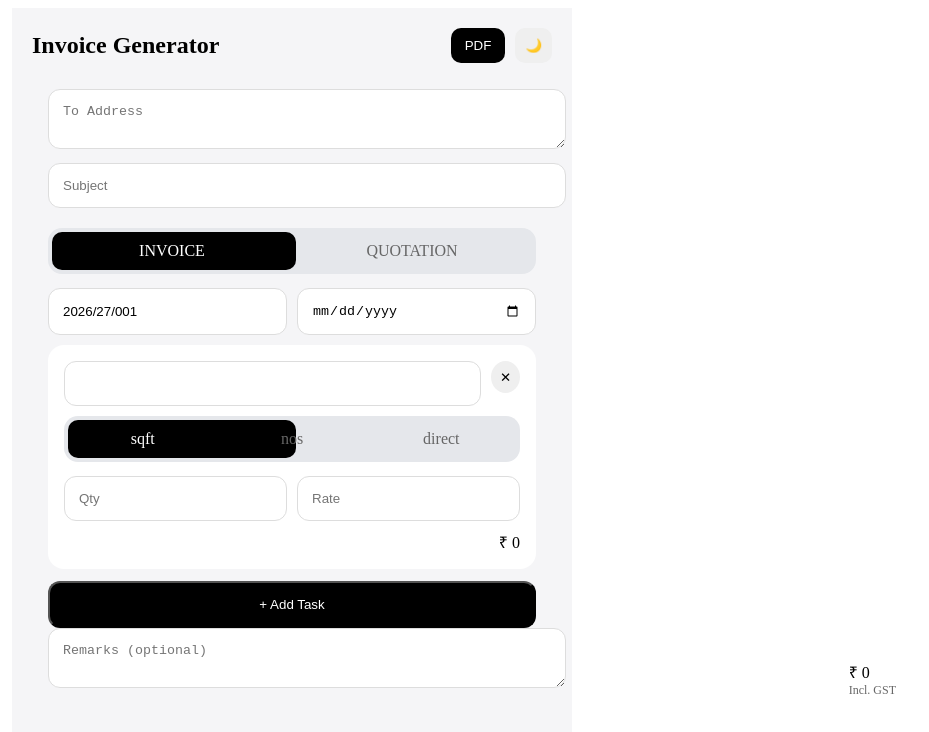
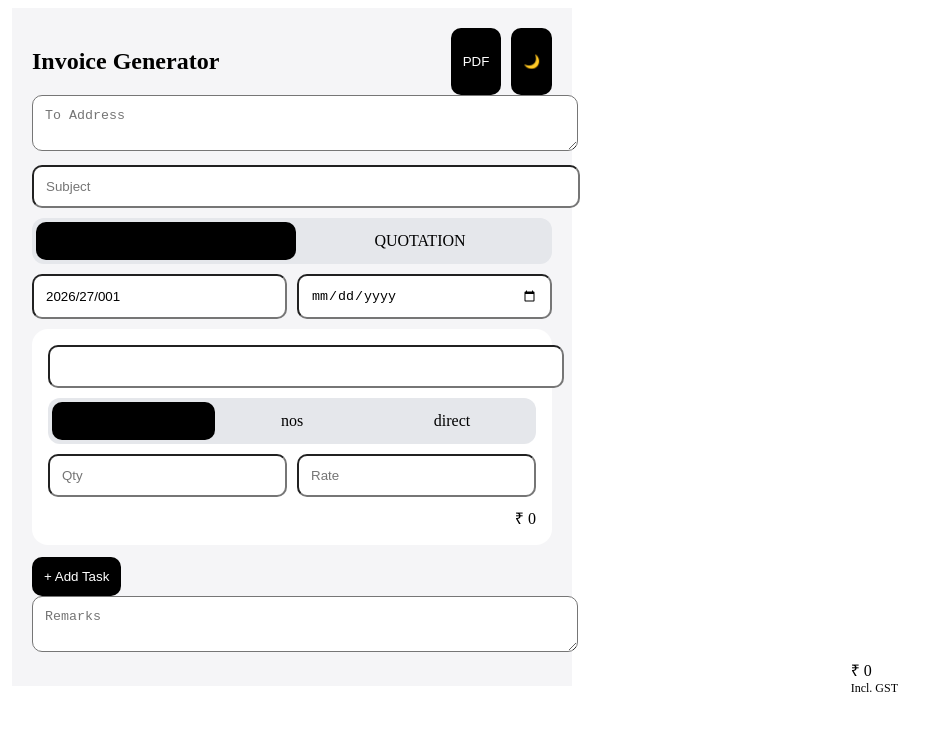
Before and after one commit to mitradaniel/gen_invoice, a Next.js app: page / in a window 1280 px wide. Shown: the top 732 px of the page, without its empty margins (348-1277 px from the left). Built offline with nearby package versions, Linux system fonts and the light colour scheme.

Commit message:
Update page.js

```diff
--- a/app/page.js
+++ b/app/page.js
@@ -1,13 +1,13 @@
 "use client";
-import { useState, useRef, useEffect } from "react";
+import { useState } from "react";
 
 export default function Page() {
 
   const [dark, setDark] = useState(false);
   const [loading, setLoading] = useState(false);
 
-  const [docType, setDocType] = useState("INVOICE");   // ✅ NEW
-  const [remarks, setRemarks] = useState("");          // ✅ NEW
+  const [docType, setDocType] = useState("INVOICE");
+  const [remarks, setRemarks] = useState("");
 
   const [tasks, setTasks] = useState([
     { id: Date.now(), name: "", qty: 0, rate: 0, amount: 0, type: "sqft" }
@@ -17,8 +17,6 @@ export default function Page() {
   const [invoice, setInvoice] = useState("2026/27/001");
   const [date, setDate] = useState("");
   const [to, setTo] = useState("");
-
-  /* ===== LOGIC ===== */
 
   const updateTask = (id, field, value) => {
     setTasks(tasks.map(t => t.id === id ? { ...t, [field]: value } : t));
@@ -49,7 +47,6 @@ export default function Page() {
   const gst = subtotal * 0.18;
   const total = subtotal + gst;
 
-  /* ===== PDF ===== */
   const generatePDF = async () => {
     try {
       setLoading(true);
@@ -73,9 +70,8 @@ export default function Page() {
       });
 
       if (!res.ok) {
-      const errText = await res.text();
-      console.error("BACKEND ERROR:", errText);
-      alert("PDF ERROR:\n" + errText);
+        const err = await res.text();
+        alert("PDF ERROR: " + err);
         return;
       }
 
@@ -84,8 +80,8 @@ export default function Page() {
       window.open(url);
 
     } catch (err) {
-    console.error("FETCH ERROR:", err);
-    alert("Network error");
+      console.error(err);
+      alert("PDF failed");
     } finally {
       setLoading(false);
     }
@@ -93,160 +89,107 @@ export default function Page() {
 
   return (
     <div style={{
-      ...container,
-      background: dark ? "#0b0b0c" : "#f5f5f7",
-      color: dark ? "#fff" : "#000"
+      maxWidth: 520,
+      margin: "auto",
+      padding: 20,
+      background: dark ? "#0b0b0c" : "#f5f5f7"
     }}>
 
       {/* HEADER */}
-      <div style={header}>
-        <h2 style={{ margin: 0 }}>Invoice Generator</h2>
+      <div style={{ display: "flex", justifyContent: "space-between" }}>
+        <h2>Invoice Generator</h2>
 
         <div style={{ display: "flex", gap: 10 }}>
-          <button onClick={generatePDF} style={topBtn}>
+          <button onClick={generatePDF} style={btn}>
             {loading ? "..." : "PDF"}
           </button>
 
-          <button onClick={() => setDark(!dark)} style={toggle}>
+          <button onClick={() => setDark(!dark)} style={btn}>
             {dark ? "☀️" : "🌙"}
           </button>
         </div>
       </div>
 
-      {/* FORM */}
-      <div style={formWrapper}>
-
       <textarea placeholder="To Address" value={to} onChange={(e)=>setTo(e.target.value)} style={input}/>
-
       <input placeholder="Subject" value={subject} onChange={(e)=>setSubject(e.target.value)} style={input}/>
 
-        {/* ✅ DOC TYPE TOGGLE */}
-        <div style={segmentedContainer}>
+      {/* DOC TYPE */}
+      <div style={segmented}>
         <div style={{
-            ...slider,
-            transform: docType === "INVOICE"
-              ? "translateX(0%)"
-              : "translateX(100%)"
+          ...slider2,
+          transform: docType === "INVOICE" ? "translateX(0%)" : "translateX(100%)"
         }}/>
-
-          {["INVOICE","QUOTATION"].map(type => (
-            <div
-              key={type}
-              onClick={()=>setDocType(type)}
-              style={{...segmentItem, color:docType===type?"#fff":"#666"}}
-            >
-              {type}
-            </div>
+        {["INVOICE","QUOTATION"].map(t => (
+          <div key={t} onClick={()=>setDocType(t)} style={segItem}>{t}</div>
         ))}
       </div>
 
-        <div style={row}>
+      <div style={{ display: "flex", gap: 10 }}>
         <input value={invoice} onChange={(e)=>setInvoice(e.target.value)} style={input}/>
         <input type="date" onChange={(e)=>setDate(e.target.value)} style={input}/>
       </div>
 
-        {tasks.map((t)=>(
+      {tasks.map(t => (
         <div key={t.id} style={card}>
 
-            <div style={taskHeader}>
-              <input value={t.name} onChange={(e)=>updateTask(t.id,"name",e.target.value)} style={{...input,marginBottom:0}}/>
-              <button onClick={()=>deleteTask(t.id)} style={deleteBtn}>✕</button>
-            </div>
+          <input value={t.name} onChange={(e)=>updateTask(t.id,"name",e.target.value)} style={input}/>
 
-            <div style={segmentedContainer}>
+          {/* TASK TYPE */}
+          <div style={segmented}>
             <div style={{
-                ...slider,
+              ...slider3,
               transform:
                 t.type==="sqft"?"translateX(0%)":
                 t.type==="nos"?"translateX(100%)":
                 "translateX(200%)"
             }}/>
 
-              {["sqft","nos","direct"].map(type=>(
-                <div
-                  key={type}
-                  onClick={()=>updateTask(t.id,"type",type)}
-                  style={{...segmentItem, color:t.type===type?"#fff":"#666"}}
-                >
+            {["sqft","nos","direct"].map(type => (
+              <div key={type} onClick={()=>updateTask(t.id,"type",type)} style={segItem}>
                 {type}
               </div>
             ))}
           </div>
 
-            {t.type!=="direct"?(
-              <div style={row}>
+          {t.type !== "direct" ? (
+            <div style={{ display: "flex", gap: 10 }}>
               <input type="number" placeholder="Qty" onChange={(e)=>updateTask(t.id,"qty",+e.target.value)} style={input}/>
               <input type="number" placeholder="Rate" onChange={(e)=>updateTask(t.id,"rate",+e.target.value)} style={input}/>
             </div>
-            ):(
+          ) : (
             <input type="number" placeholder="Amount" onChange={(e)=>updateTask(t.id,"amount",+e.target.value)} style={input}/>
           )}
 
-            <div style={amount}>₹ {getTotal(t).toLocaleString()}</div>
+          <div style={{ textAlign: "right" }}>
+            ₹ {getTotal(t).toLocaleString("en-IN")}
+          </div>
 
         </div>
       ))}
 
-        <button onClick={addTask} style={addBtn}>+ Add Task</button>
+      <button onClick={addTask} style={btn}>+ Add Task</button>
 
-        {/* ✅ REMARKS */}
-        <textarea
-          placeholder="Remarks (optional)"
-          value={remarks}
-          onChange={(e)=>setRemarks(e.target.value)}
-          style={input}
-        />
+      <textarea placeholder="Remarks" value={remarks} onChange={(e)=>setRemarks(e.target.value)} style={input}/>
 
-      </div>
-
-      {/* FLOATING TOTAL */}
       <div style={floating}>
-        ₹ {total.toLocaleString()}
-        <div style={{fontSize:12,opacity:0.6}}>Incl. GST</div>
+        ₹ {total.toLocaleString("en-IN")}
+        <div style={{ fontSize: 12 }}>Incl. GST</div>
       </div>
 
     </div>
   );
 }
 
-/* ===== STYLES ===== */
+/* STYLES */
+const input = { width:"100%", padding:12, marginBottom:10, borderRadius:10 };
+const btn = { padding:12, background:"#000", color:"#fff", borderRadius:10, border:"none" };
+const card = { padding:16, background:"#fff", borderRadius:16, marginBottom:12 };
 
-const container = { maxWidth:520, margin:"auto", padding:20 };
+const segmented = { position:"relative", display:"flex", background:"#e5e7eb", borderRadius:12, padding:4, marginBottom:10 };
 
-const header = { display:"flex", justifyContent:"space-between", alignItems:"center", marginBottom:10 };
+const slider2 = { position:"absolute", top:4, left:4, width:"50%", height:"calc(100% - 8px)", background:"#000", borderRadius:10 };
+const slider3 = { position:"absolute", top:4, left:4, width:"33.33%", height:"calc(100% - 8px)", background:"#000", borderRadius:10 };
 
-const topBtn = { padding:"10px 14px", borderRadius:10, border:"none", background:"#000", color:"#fff" };
+const segItem = { flex:1, textAlign:"center", padding:10, zIndex:1, cursor:"pointer" };
 
-const toggle = { padding:10, borderRadius:10, border:"none" };
-
-const formWrapper = { padding:16, borderRadius:20, paddingBottom:150 };
-
-const input = { width:"100%", padding:14, marginBottom:10, borderRadius:12, border:"1px solid #ddd" };
-
-const row = { display:"flex", gap:10 };
-
-const card = { padding:16, borderRadius:16, background:"#fff", marginBottom:12 };
-
-const taskHeader = { display:"flex", gap:10 };
-
-const deleteBtn = { width:32, height:32, borderRadius:"50%", border:"none" };
-
-const segmentedContainer = { position:"relative", display:"flex", background:"#e5e7eb", borderRadius:14, padding:4, marginTop:10, marginBottom:14 };
-
-const slider = { position:"absolute", top:4, left:4, width:"50%", height:"calc(100% - 8px)", background:"#000", borderRadius:10, transition:"0.25s" };
-
-const segmentItem = { flex:1, textAlign:"center", padding:10, cursor:"pointer", zIndex:1 };
-
-const amount = { textAlign:"right" };
-
-const addBtn = { width:"100%", padding:14, borderRadius:12, background:"#000", color:"#fff" };
-
-const floating = {
-  position:"fixed",
-  bottom:90,
-  right:20,
-  padding:"12px 16px",
-  borderRadius:18,
-  background:"rgba(255,255,255,0.7)",
-  backdropFilter:"blur(20px)"
-};
+const floating = { position:"fixed", bottom:90, right:20, padding:14, background:"#fff", borderRadius:16 };
```
Lines whose indentation alone changed are shown as unchanged.
